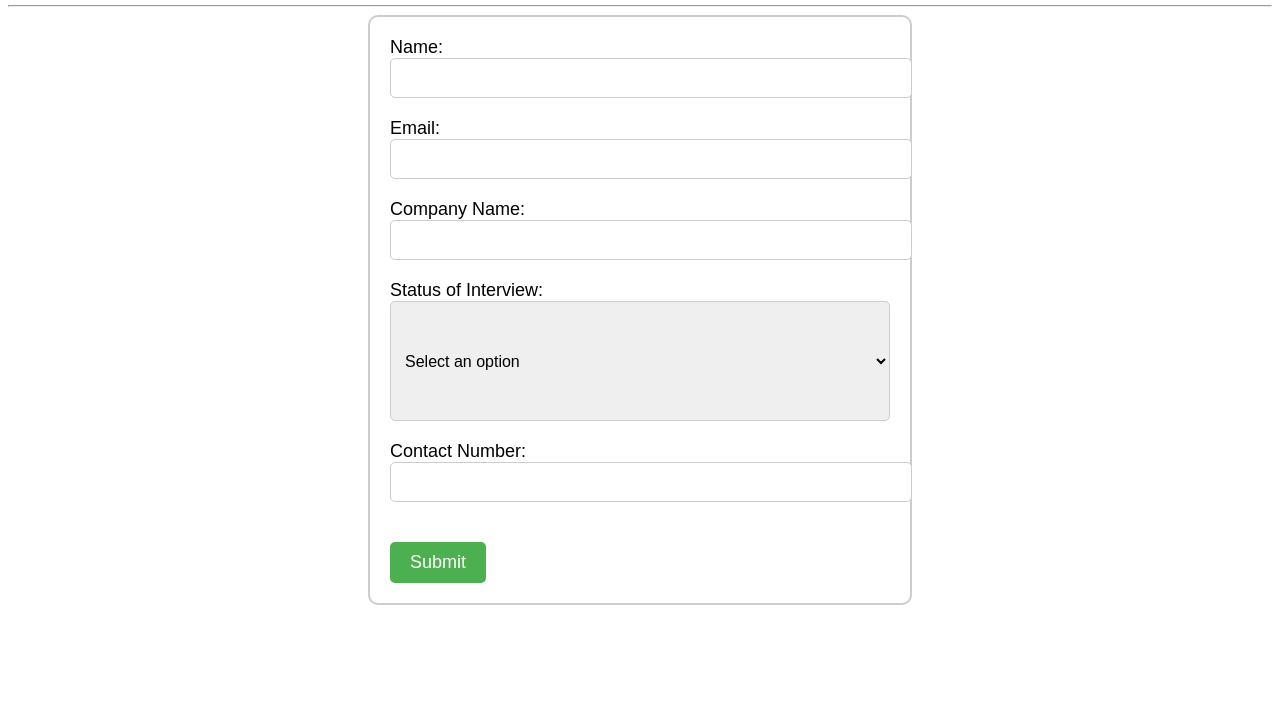
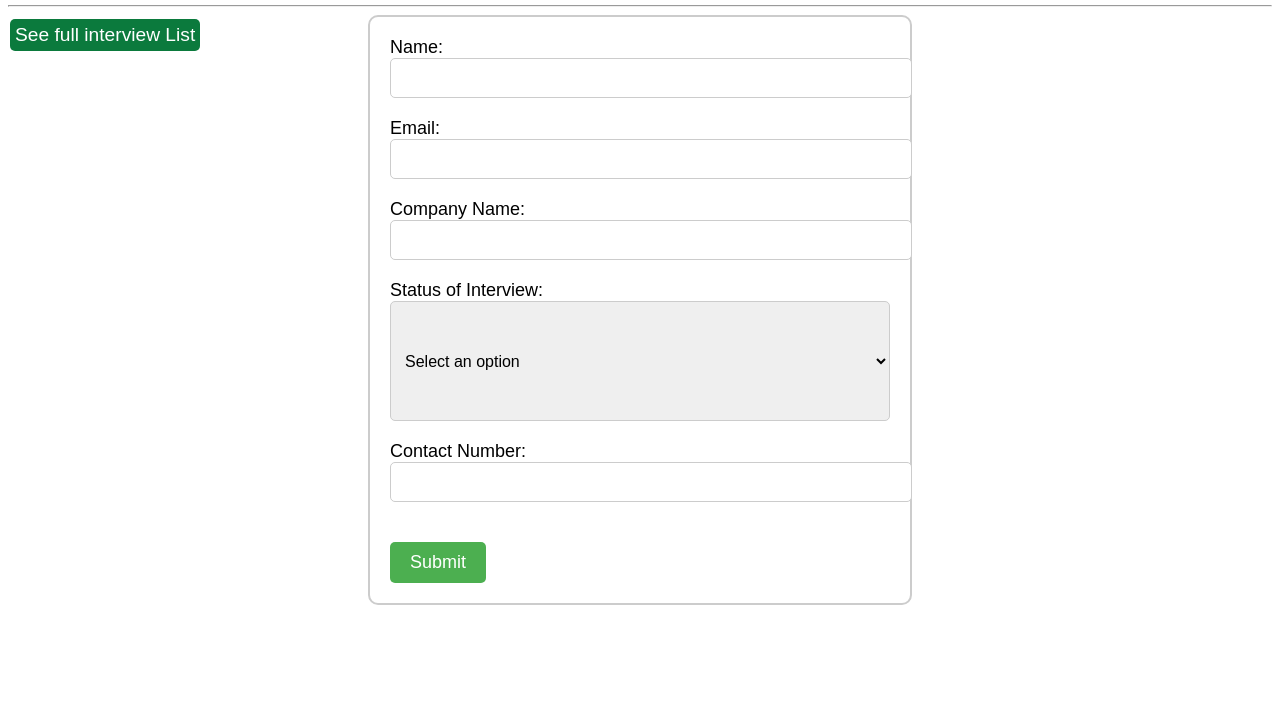
Before and after one commit to rnyadav3/interview-Experience, a website: page index.html in a window 1280 px wide. Shown: the part 81-800 px from the top of the page. Drawn offline with Linux system fonts and the light colour scheme; no server answers.

Commit message:
Update index.html

```diff
--- a/index.html
+++ b/index.html
@@ -1,3 +1,5 @@
+
+
 <!DOCTYPE html>
 <html>
   <head>
@@ -40,6 +42,24 @@
           }
 
           #my-button2:hover {
+            background-color: #33d6a0;
+          }
+          #my-button3 {
+            padding: 5px 5px;
+            background-color: #0b7a3d;
+            color: white;
+            border-radius: 5px;
+            font-size: 1.2em;
+            border: none;
+            cursor: pointer;
+            transition: background-color 0.3s ease;
+
+            position: fixed;
+            top: 100px;
+            left: 10px;
+          }
+
+          #my-button3:hover {
             background-color: #33d6a0;
           }
       /* Basic CSS styling */
@@ -99,6 +119,10 @@
       <a href="https://docs.google.com/document/d/1ibheo_-uLepWfeA6mQft9zZI3nHUpf2Pxg3NTUsi3GI/edit?usp=sharing" target="_blank">
         <button id="my-button2" type="button">Share interview Experience</button>
       </a>
+
+      <a href="table.html" target="_blank">
+        <button id="my-button3" type="button">See full interview List</button>
+      </a>
     <form action="/interview-details" method="post">
       <label for="name">Name:</label>
       <input type="text" id="name" name="name" required>
```
